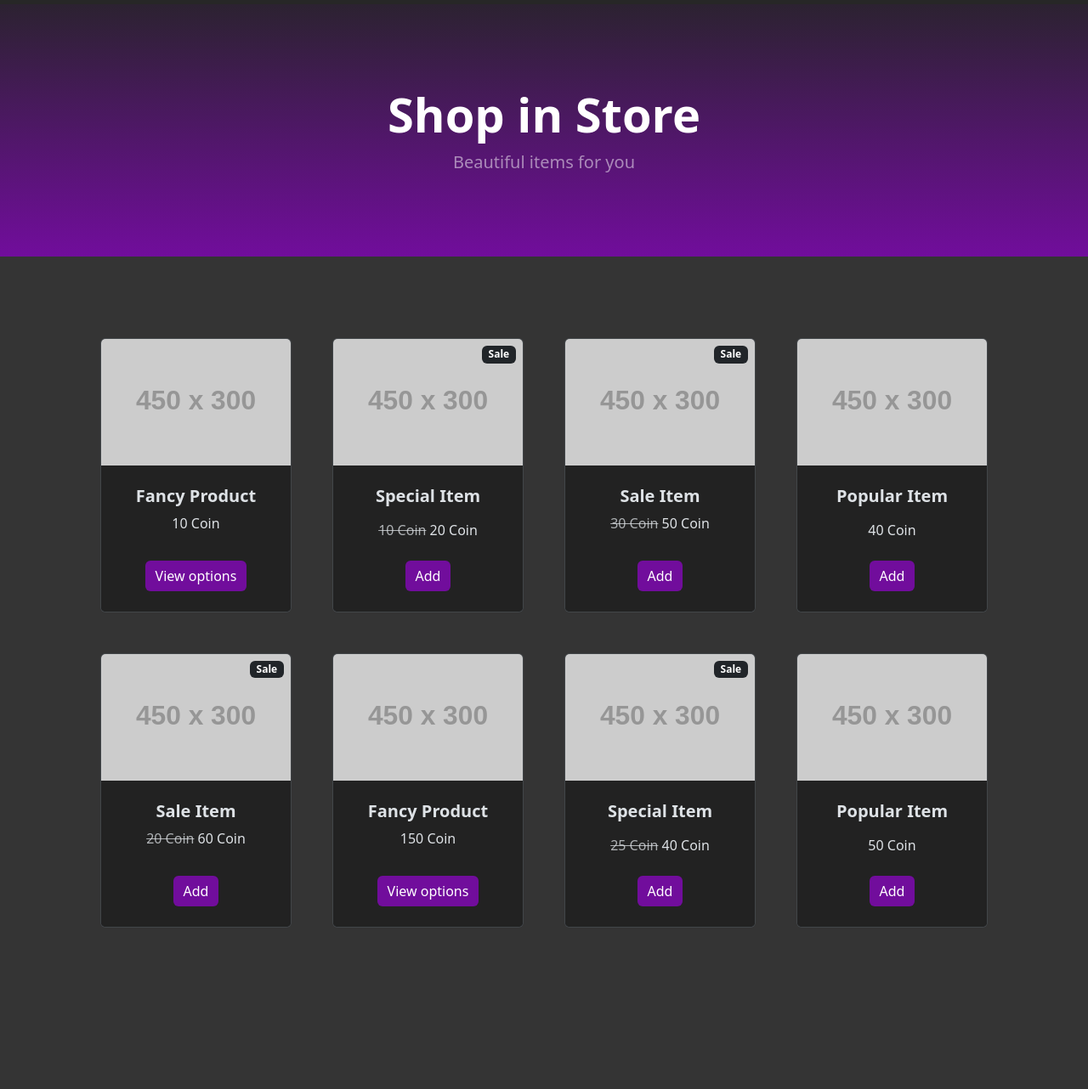
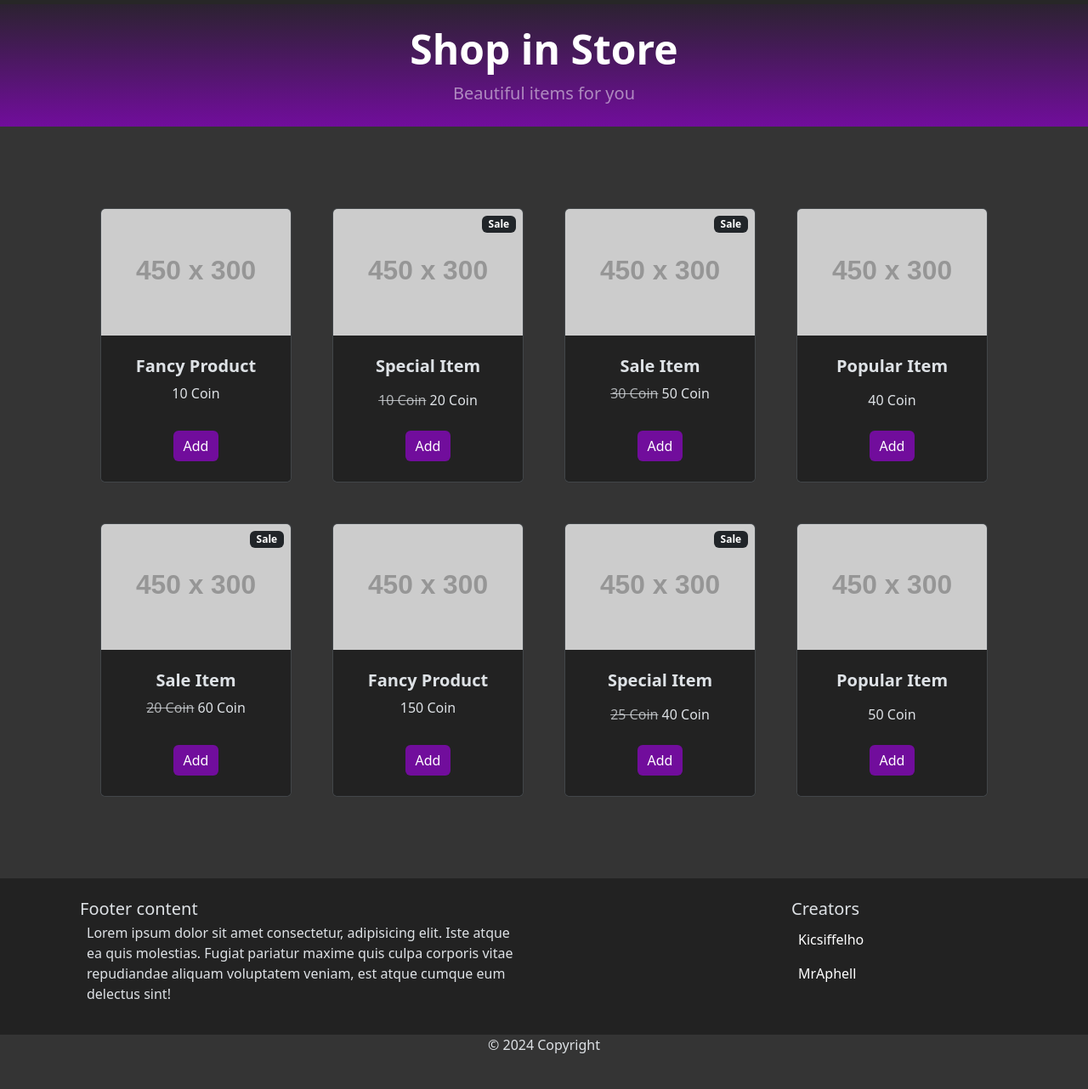
Before and after one commit to kicsiffelho/clickcoins, a website: page frontend/store.html in a window 1280 px wide. Shown: the part 56-1338 px from the top of the page at 85% size. Before the commit the page ends 1244 px from the top, so only its background shows below. Drawn offline with nearby package versions, Linux system fonts and the light colour scheme; placeholder pictures from the web are drawn by us.

Commit message:
Styling optimization

```diff
--- a/frontend/score.css
+++ b/frontend/score.css
@@ -18,6 +18,6 @@ body {
 
 .table th,
 .table td{
-  background-color: #272727fc;
+  background-color: #292929fc;
   text-align: center;
 }
--- a/frontend/store.css
+++ b/frontend/store.css
@@ -3,8 +3,15 @@ body {
   }
 
 header{
+  height: 18vh;
   background: linear-gradient(#2c2231,#710d9c);
 }
+
+.custom-container{
+  align-items: center;
+  justify-content: center;
+}
+
 .card-body{
   background-color: #222222;
 }
@@ -17,3 +24,14 @@ header{
   background-color: #710d9c;
   border: none;
 }
+
+footer{
+  margin-top: auto;
+  position: relative;
+  height: 23vh;
+  background-color: #222222;
+}
+
+.table td{
+  background-color: #222222;
+}
--- a/frontend/store.html
+++ b/frontend/store.html
@@ -1,12 +1,16 @@
 <!doctype html>
 <html lang="en" data-bs-theme="dark">
+
 <head>
     <meta charset="utf-8">
     <meta name="viewport" content="width=device-width, initial-scale=1">
     <title> ClickCoins</title>
     <link rel="icon" href="/assets/Click_Coins.png" type="image/x-icon">
-        <link href="https://cdn.jsdelivr.net/npm/bootstrap@5.3.3/dist/css/bootstrap.min.css" rel="stylesheet" integrity="sha384-QWTKZyjpPEjISv5WaRU9OFeRpok6YctnYmDr5pNlyT2bRjXh0JMhjY6hW+ALEwIH" crossorigin="anonymous">
-        <script src="https://cdn.jsdelivr.net/npm/bootstrap@5.3.3/dist/js/bootstrap.bundle.min.js" integrity="sha384-YvpcrYf0tY3lHB60NNkmXc5s9fDVZLESaAA55NDzOxhy9GkcIdslK1eN7N6jIeHz" crossorigin="anonymous"></script>
+    <link href="https://cdn.jsdelivr.net/npm/bootstrap@5.3.3/dist/css/bootstrap.min.css" rel="stylesheet"
+        integrity="sha384-QWTKZyjpPEjISv5WaRU9OFeRpok6YctnYmDr5pNlyT2bRjXh0JMhjY6hW+ALEwIH" crossorigin="anonymous">
+    <script src="https://cdn.jsdelivr.net/npm/bootstrap@5.3.3/dist/js/bootstrap.bundle.min.js"
+        integrity="sha384-YvpcrYf0tY3lHB60NNkmXc5s9fDVZLESaAA55NDzOxhy9GkcIdslK1eN7N6jIeHz"
+        crossorigin="anonymous"></script>
     <link rel="stylesheet" href="./store.css">
 </head>
 
@@ -45,10 +49,10 @@
         </div>
     </nav>
 
-        <header class="bg-dark py-5">
-            <div class="container px-4 px-lg-5 my-5">
+    <header class="container-fluid custom-container d-flex bg-dark py-5">
+        <div class="row px-4 px-lg-5 my-5">
             <div class="text-center text-white">
-                    <h1 class="display-4 fw-bolder">Shop in Store</h1>
+                <h1 class="display-5 fw-bolder">Shop in Store</h1>
                 <p class="lead fw-normal text-white-50 mb-0">Beautiful items for you</p>
             </div>
         </div>
@@ -66,13 +70,14 @@
                             </div>
                         </div>
                         <div class="card-footer p-4 pt-0 border-top-0 bg-transparent">
-                                <div class="text-center"><a class="btn btn-secondary mt-auto" href="#">View options</a></div>
+                            <div class="text-center"><a class="btn btn-secondary mt-auto" href="#">Add</a></div>
                         </div>
                     </div>
                 </div>
                 <div class="col mb-5">
                     <div class="card h-100">
-                            <div class="badge bg-dark text-white position-absolute" style="top: 0.5rem; right: 0.5rem">Sale</div>
+                        <div class="badge bg-dark text-white position-absolute" style="top: 0.5rem; right: 0.5rem">Sale
+                        </div>
                         <img class="card-img-top" src="https://dummyimage.com/450x300/dee2e6/6c757d.jpg" alt="..." />
                         <div class="card-body p-4">
                             <div class="text-center">
@@ -95,7 +100,8 @@
                 </div>
                 <div class="col mb-5">
                     <div class="card h-100">
-                            <div class="badge bg-dark text-white position-absolute" style="top: 0.5rem; right: 0.5rem">Sale</div>
+                        <div class="badge bg-dark text-white position-absolute" style="top: 0.5rem; right: 0.5rem">Sale
+                        </div>
                         <img class="card-img-top" src="https://dummyimage.com/450x300/dee2e6/6c757d.jpg" alt="..." />
                         <div class="card-body p-4">
                             <div class="text-center">
@@ -132,7 +138,8 @@
                 </div>
                 <div class="col mb-5">
                     <div class="card h-100">
-                            <div class="badge bg-dark text-white position-absolute" style="top: 0.5rem; right: 0.5rem">Sale</div>
+                        <div class="badge bg-dark text-white position-absolute" style="top: 0.5rem; right: 0.5rem">Sale
+                        </div>
                         <img class="card-img-top" src="https://dummyimage.com/450x300/dee2e6/6c757d.jpg" alt="..." />
                         <div class="card-body p-4">
                             <div class="text-center">
@@ -156,13 +163,14 @@
                             </div>
                         </div>
                         <div class="card-footer p-4 pt-0 border-top-0 bg-transparent">
-                                <div class="text-center"><a class="btn btn-secondary mt-auto" href="#">View options</a></div>
+                            <div class="text-center"><a class="btn btn-secondary mt-auto" href="#">Add</a></div>
                         </div>
                     </div>
                 </div>
                 <div class="col mb-5">
                     <div class="card h-100">
-                            <div class="badge bg-dark text-white position-absolute" style="top: 0.5rem; right: 0.5rem">Sale</div>
+                        <div class="badge bg-dark text-white position-absolute" style="top: 0.5rem; right: 0.5rem">Sale
+                        </div>
                         <img class="card-img-top" src="https://dummyimage.com/450x300/dee2e6/6c757d.jpg" alt="..." />
                         <div class="card-body p-4">
                             <div class="text-center">
@@ -207,6 +215,38 @@
             </div>
         </div>
     </section>
+
+    <footer class="footer">
+        <div class="container p-4">
+            <div class="row">
+                <div class="col-lg-6 col-md-12 mb-1">
+                    <h5 class="mb-1">Footer content</h5>
+                    <p class="mx-2">
+                        Lorem ipsum dolor sit amet consectetur, adipisicing elit. Iste atque ea quis
+                        molestias. Fugiat pariatur maxime quis culpa corporis vitae repudiandae aliquam
+                        voluptatem veniam, est atque cumque eum delectus sint!
+                    </p>
+                </div>
+                <div class="col"></div>
+                <div class="col-lg-3 col-md-6 mb-1">
+                    <h5 class="mb-1">Creators</h5>
+                    <table class="table table-borderless">
+                        <tbody>
+                            <tr>
+                                <td>Kicsiffelho</td>
+                            </tr>
+                            <tr>
+                                <td>MrAphell</td>
+                            </tr>
+                        </tbody>
+                    </table>
+                </div>
+                <div class="text-center p-3">
+                    © 2024 Copyright
+                </div>
+            </div>
+        </div>
+    </footer>
 </body>
 
 </html>
```
Lines whose indentation alone changed are shown as unchanged.
